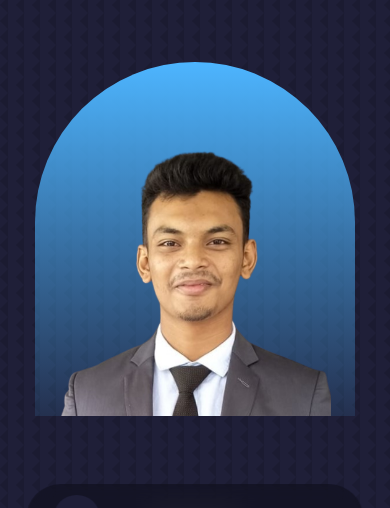
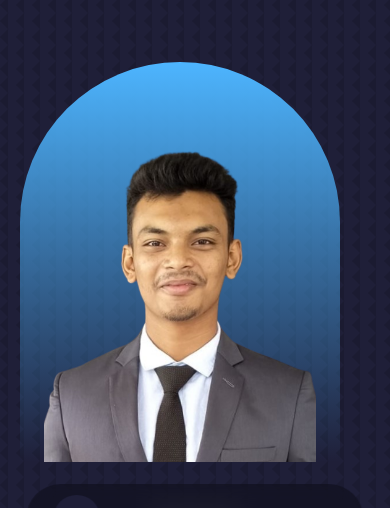
Before and after one commit to akter037/myportfolio, a React (Create React App) app: page / in a window 390 px wide. Shown: the part 259-767 px from the top of the page. Built offline with nearby package versions, Linux system fonts and the light colour scheme.

Commit message:
header css update

```diff
--- a/src/components/header/header.css
+++ b/src/components/header/header.css
@@ -32,7 +32,7 @@ header{
    background: var(--color-paimary);
 }
 .me{
-  margin: 0 auto;
+
    background: linear-gradient(var(--color-paimary),transparent);
    width: 20rem;
    height: 25rem;
@@ -60,7 +60,7 @@ header{
 }
 @media screen and (max-width:600px) {
    header{
-      height: 80vh;
+      height: 100%;
    }
    .header_socials,
    .scroll_down{
--- a/src/components/testimonials/Textmonials.jsx
+++ b/src/components/testimonials/Textmonials.jsx
@@ -3,7 +3,16 @@ import './testimonials.css'
 
 const Textmonials = () => {
   return (
-    <section>Textmonials</section>
+    <section id='textmonials'>
+
+
+
+
+
+
+
+
+    </section>
   )
 }
 
--- a/src/index.css
+++ b/src/index.css
@@ -120,7 +120,7 @@ img{
   width: var(--container-width-md);
 }
 section{
-  margin-top: 6rem;;
+  margin-top: 3rem;;
 
 }
 }
```
